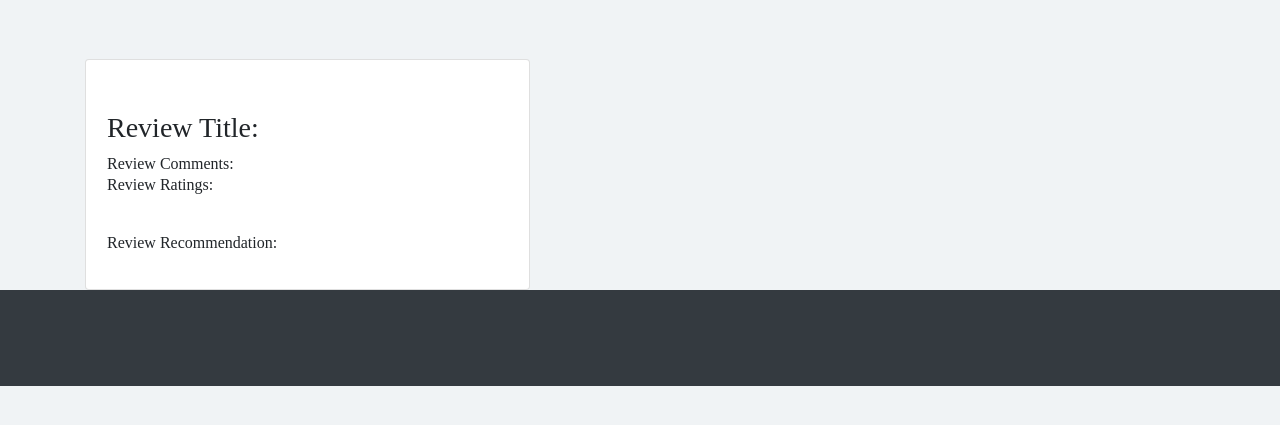
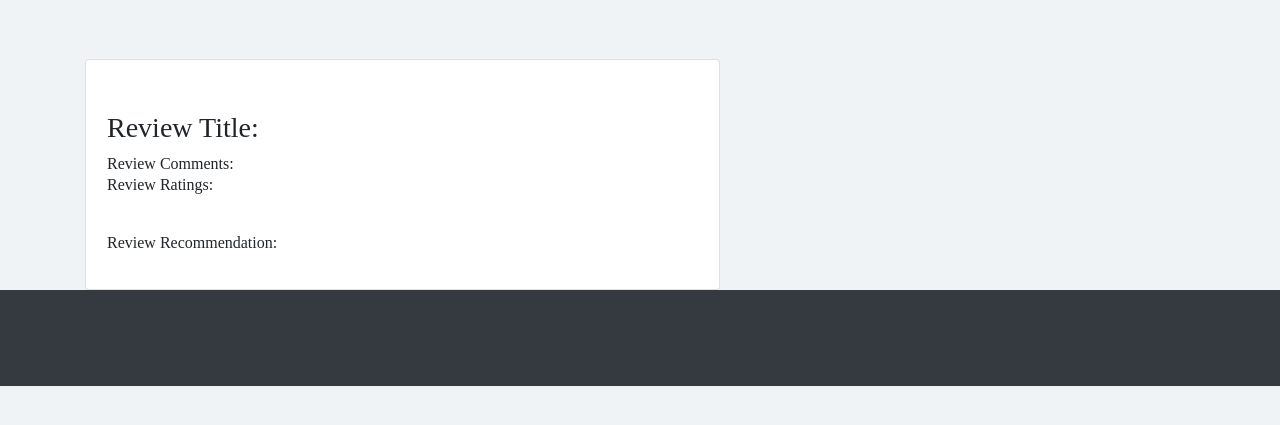
Before and after one commit to ksudana/VineyardWines, a PHP site: page /UserPortal/editreview.php?rid=1 in a window 1280 px wide. Shown: the part 61-486 px from the top of the page. Run offline with PHP 8.4, Linux system fonts and the light colour scheme; the visitor is signed in with stand-in values (Sample User, id 1); data that the repository does not hold is empty.

Commit message:
editreview

```diff
--- a/UserPortal/editreview.php
+++ b/UserPortal/editreview.php
@@ -54,7 +54,7 @@
       <div class="row">
 
 
-        <div class="col-md-5">
+        <div class="col-lg-7">
 
           <div class="card mt-4">
             <div class="card-body">
```
